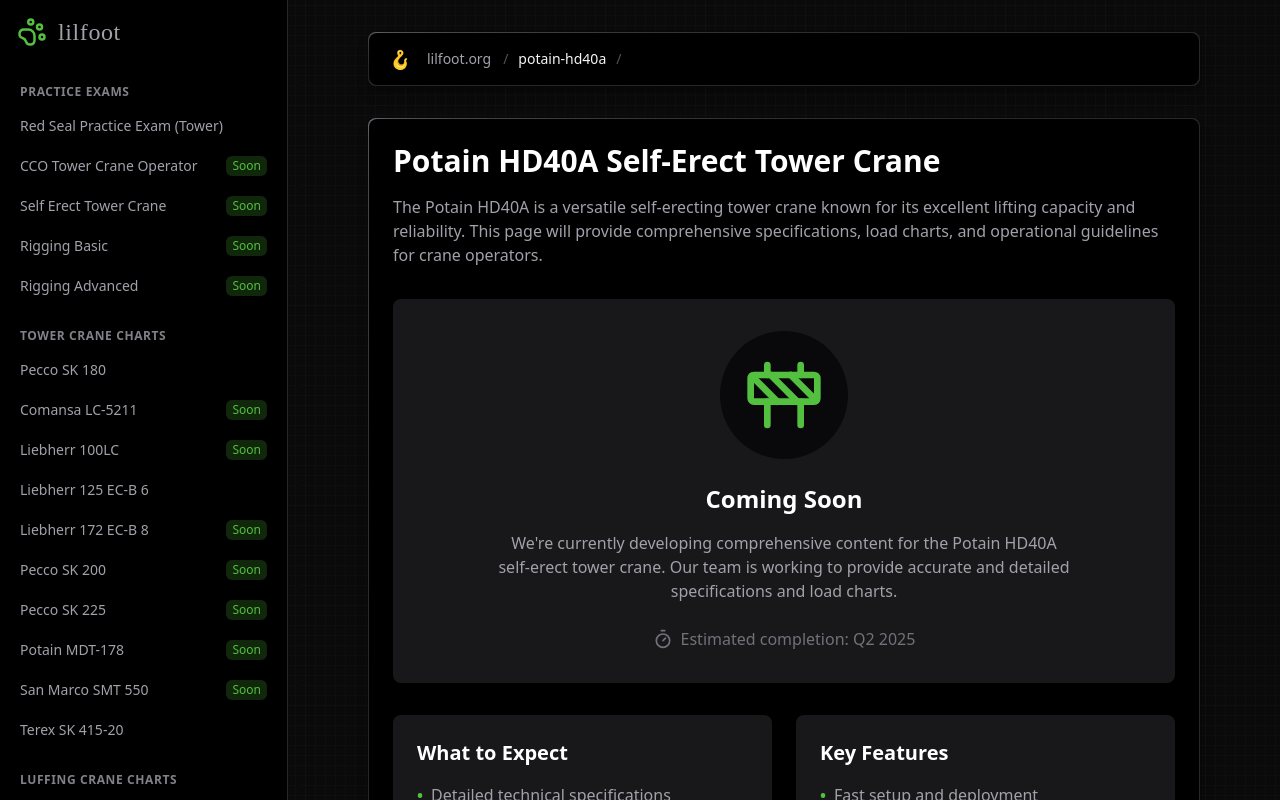
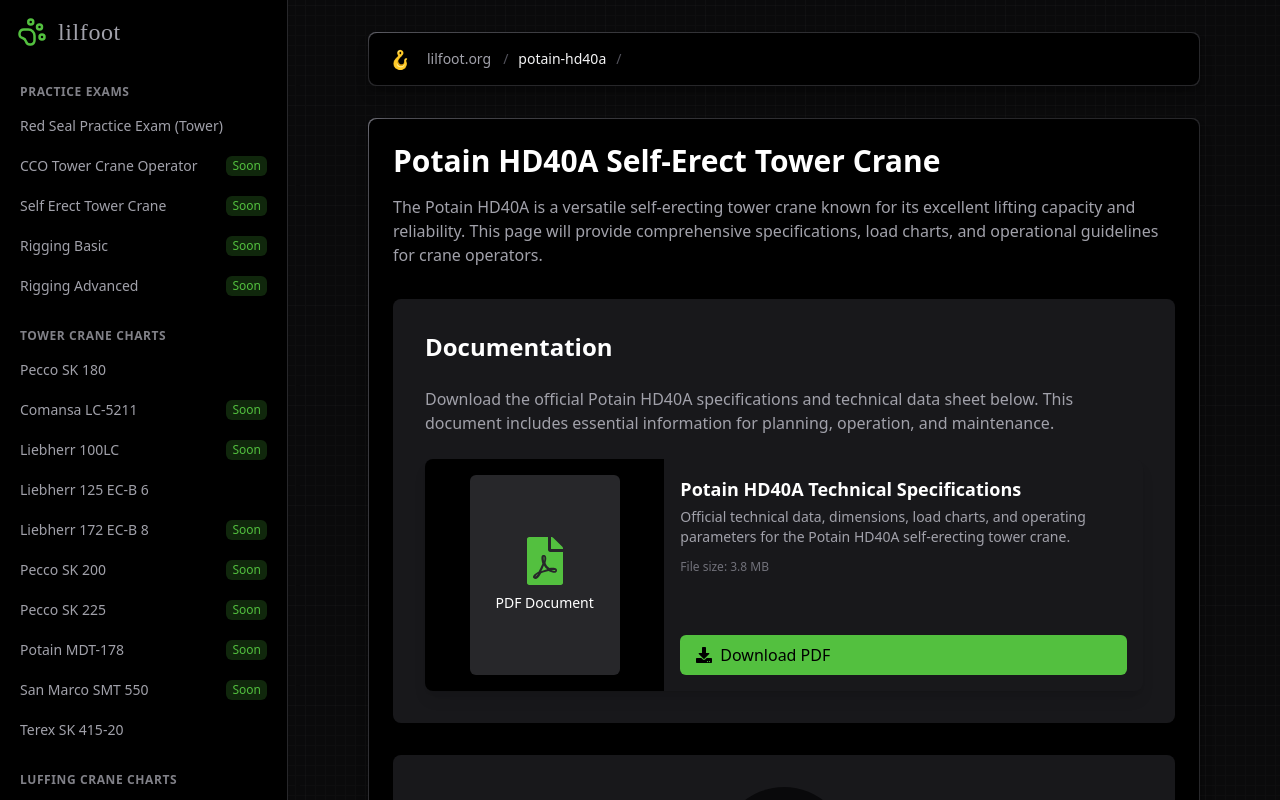
Before and after one commit to ArsCodeAmatoria/lilfoot, a Next.js app: page /self-erect-tower/potain-hd40a in a window 1280 px wide. Shown: the top 800 px of the page. Built offline with nearby package versions, Linux system fonts and the light colour scheme; a web font is replaced by a local one.

Commit message:
Add downloadable PDF with default avatar to Potain HD40A page

```diff
--- a/app/self-erect-tower/potain-hd40a/page.tsx
+++ b/app/self-erect-tower/potain-hd40a/page.tsx
@@ -1,5 +1,6 @@
 import React from 'react';
 import { Timer, Construction } from 'lucide-react';
+import PdfDownload from '../../components/PdfDownload';
 
 export const metadata = {
   title: 'Potain HD40A Specifications | Self-Erect Tower Cranes | lilfoot',
@@ -20,6 +21,20 @@ export default function PotainHD40APage() {
           comprehensive specifications, load charts, and operational guidelines
           for crane operators.
         </p>
+      </div>
+
+      <div className="mb-8 rounded-lg bg-gray-900 p-8">
+        <h2 className="mb-6 text-2xl font-bold">Documentation</h2>
+        <p className="mb-6 text-gray-400">
+          Download the official Potain HD40A specifications and technical data sheet below.
+          This document includes essential information for planning, operation, and maintenance.
+        </p>
+        <PdfDownload
+          title="Potain HD40A Technical Specifications"
+          description="Official technical data, dimensions, load charts, and operating parameters for the Potain HD40A self-erecting tower crane."
+          pdfPath="/pdfs/potain-hd-40-a.pdf"
+          fileSize="3.8 MB"
+        />
       </div>
 
       <div className="mb-8 flex flex-col items-center justify-center rounded-lg bg-gray-900 p-8">
```
